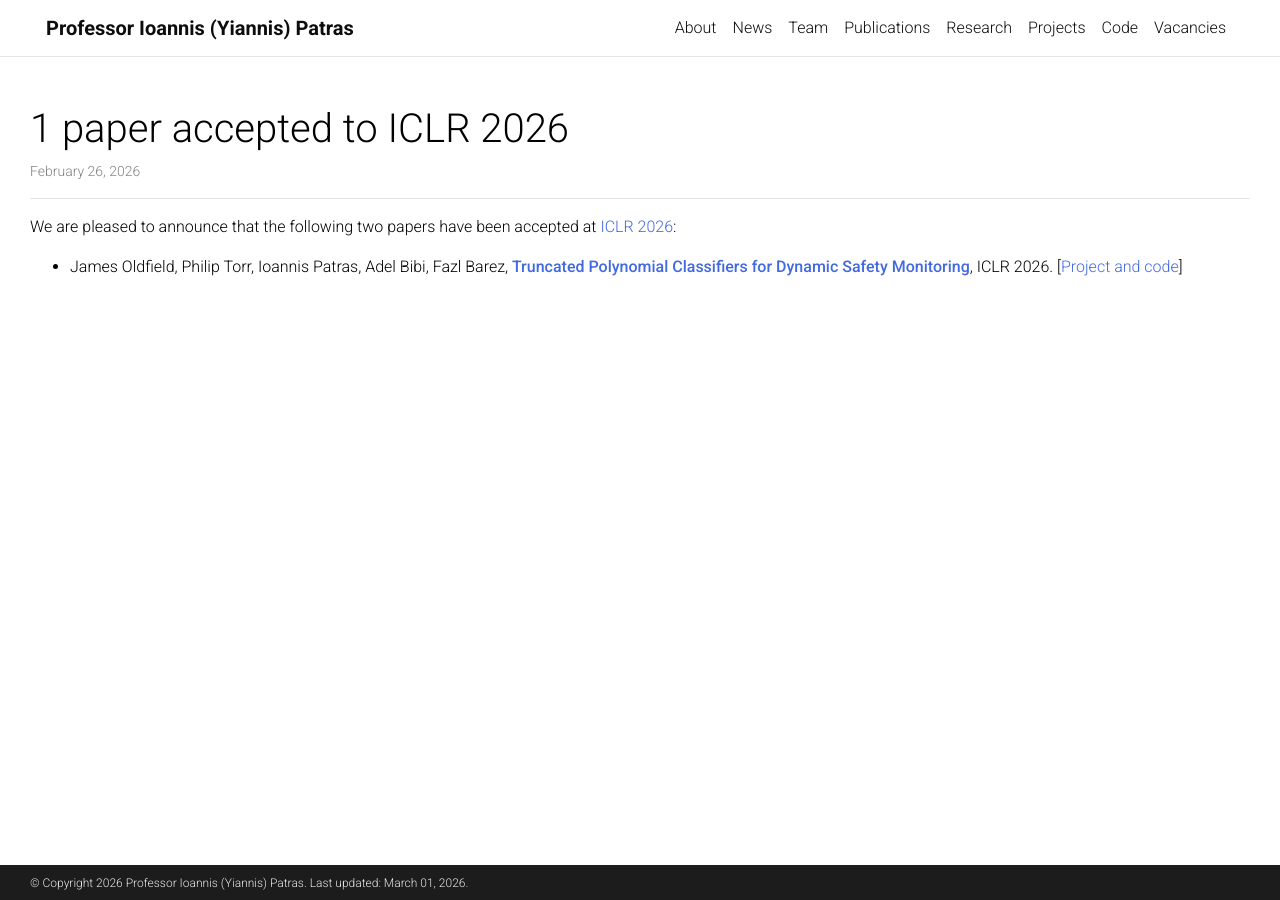
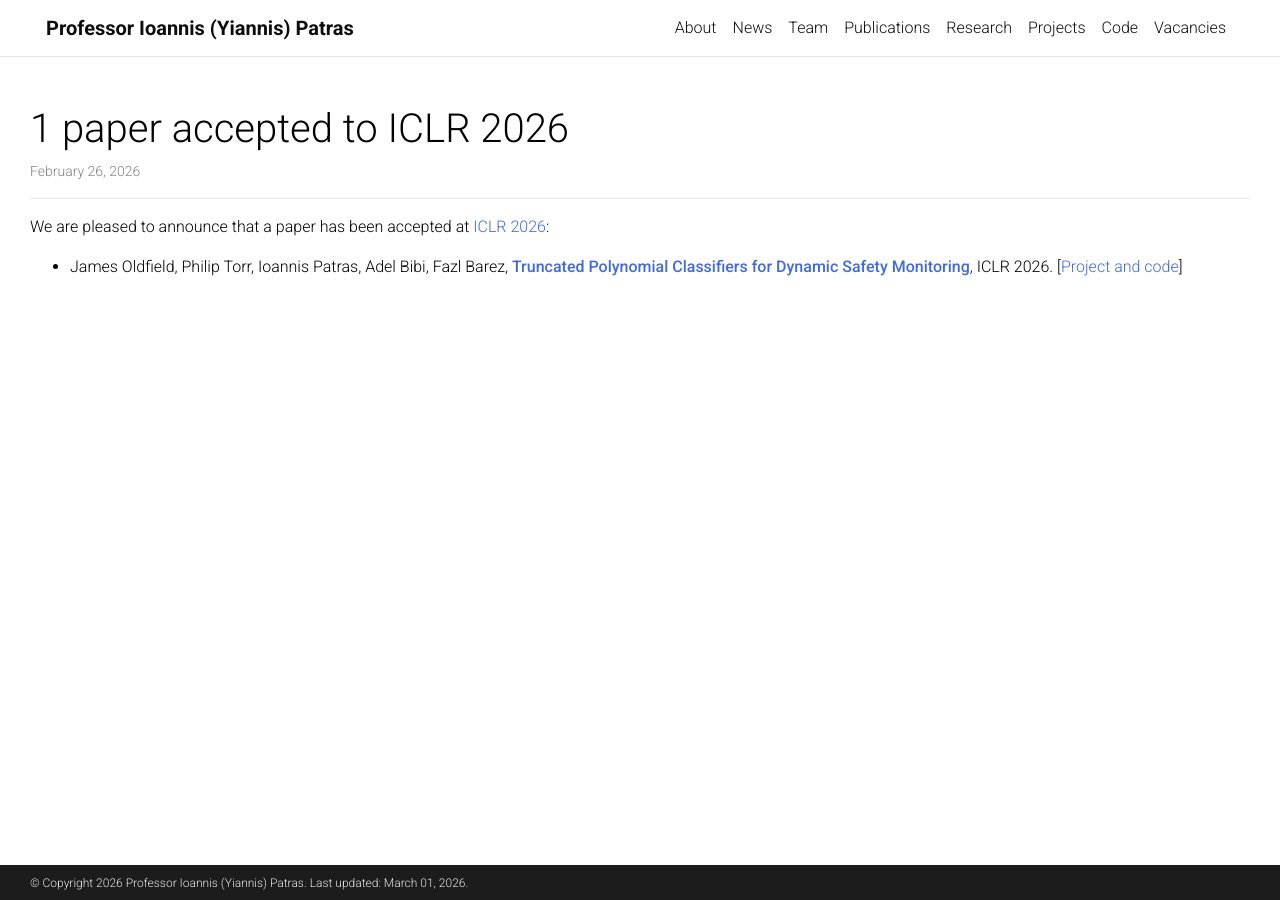
Before and after one commit to Computer-Vision-and-Human-Sensing-Lab/cvhs-website, a Jekyll site: the page built from _news/2026-ICLR.md, in a window 1280 px wide. Built offline with Jekyll 4.4.1, drawn with Linux system fonts in a browser that asks for light colours; comment, search, counter and statistics services are not loaded; a style sheet for code colours, icons or effects is not loaded.

Commit message:
Update 2026-ICLR.md

```diff
--- a/_news/2026-ICLR.md
+++ b/_news/2026-ICLR.md
@@ -4,6 +4,6 @@ title: 1 paper accepted to ICLR 2026
 date: 2026-02-26 16:11:00-0400
 inline: false
 ---
-We are pleased to announce that the following two papers have been accepted at [ICLR 2026](https://iclr.cc/):
+We are pleased to announce that a paper has been accepted at [ICLR 2026](https://iclr.cc/):
 
 * James Oldfield, Philip Torr, Ioannis Patras, Adel Bibi, Fazl Barez, **[Truncated Polynomial Classifiers for Dynamic Safety Monitoring](https://arxiv.org/pdf/2509.26238)**, ICLR 2026. [[Project and code](https://github.com/james-oldfield/tpc)]
```
